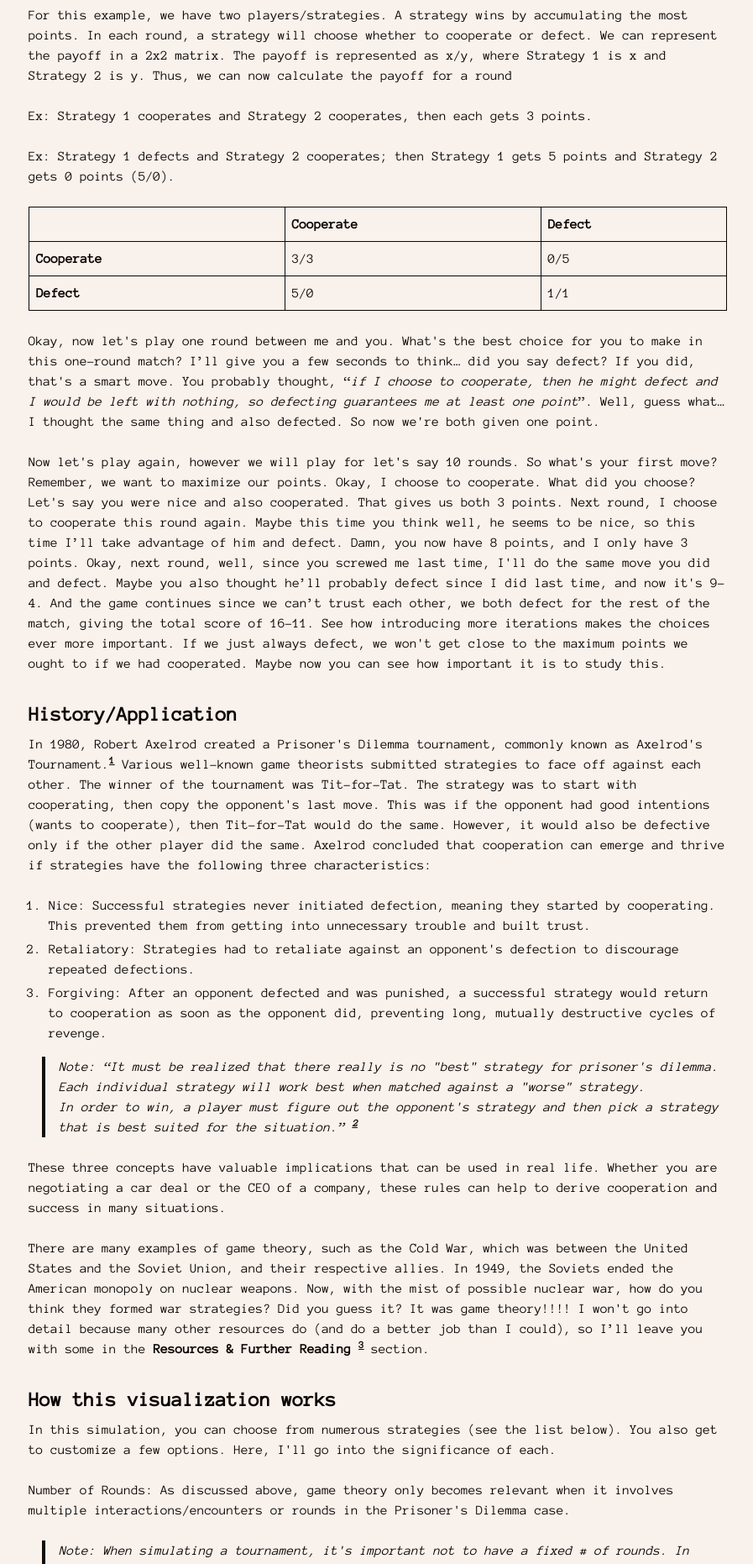
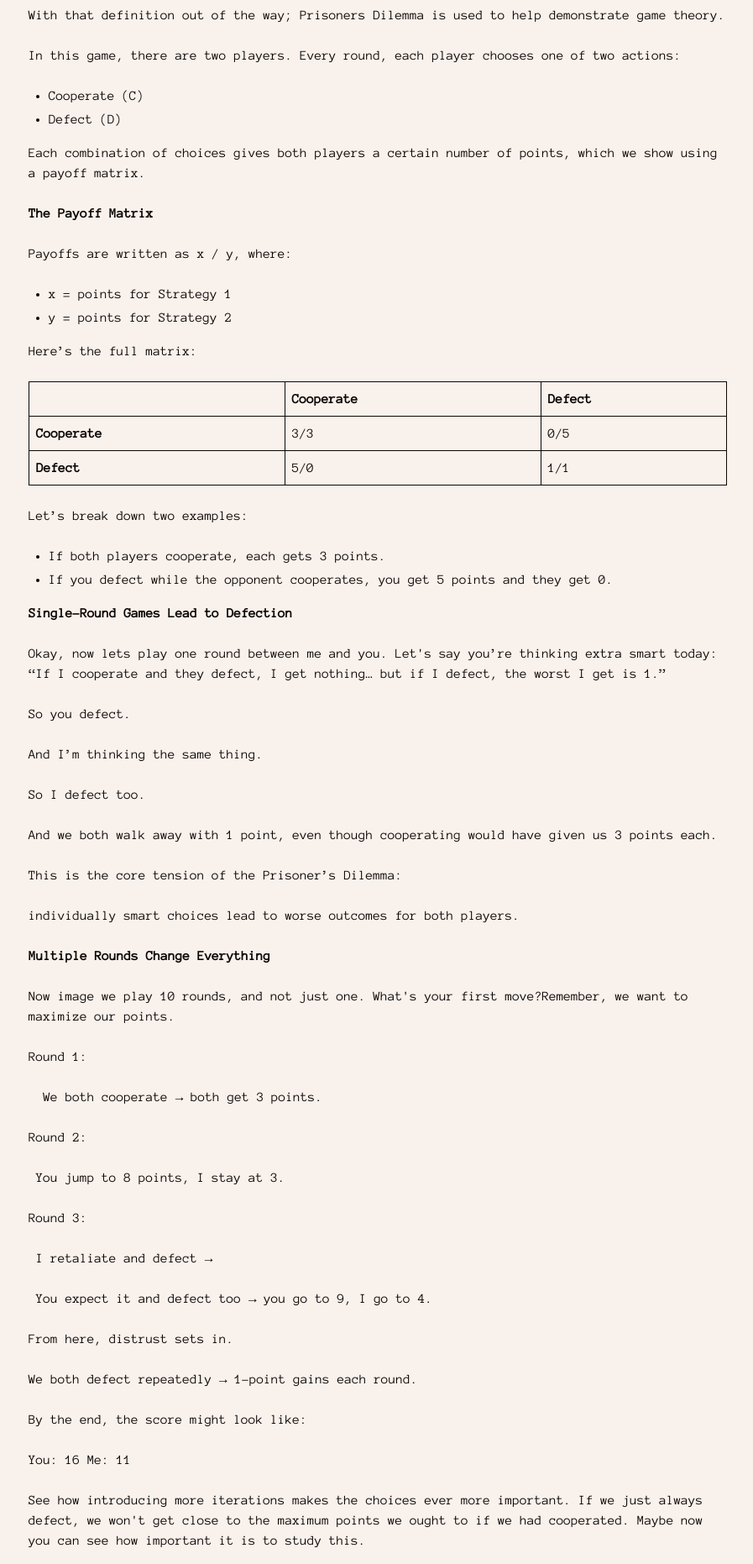
Before and after one commit to LukeBatten17/prisoners-dilemma-viz, a React (Vite) app: page /about in a window 1280 px wide. Shown: the part 400-2262 px from the top of the page at 84% size, without its empty margins (190-1087 px from the left). Built offline with nearby package versions, Linux system fonts and the light colour scheme.

Commit message:
Changes copy

```diff
--- a/src/content/about.md
+++ b/src/content/about.md
@@ -4,22 +4,85 @@ An interactive demonstration of Prisoner's Dilemma. Test strategies against each
 
 ## **What is the Prisoner’s Dilemma?**
 
-Prisoner's Dilemma is a classic example used in Game Theory. What is Game Theory? Game theory is the study of strategic decision-making in situations where the outcome depends on the choices of all participants. In simple terms, it's a way to analyze situations with multiple "players" who must make a choice, like a game of chess or two companies competing on price, where one person's action affects the outcome for everyone.
+Prisoners Dilemma is a classic example used in Game Theory. What is Game Theory you might ask. Game theory is the study of strategic decision-making in situations where the outcome depends on the choices of all participants. In simple terms, it’s about understanding what choice is best when someone else’s choice affects your result, like a game of chess or two companies competing on price.
 
-For this example, we have two players/strategies. A strategy wins by accumulating the most points. In each round, a strategy will choose whether to cooperate or defect. We can represent the payoff in a 2x2 matrix. The payoff is represented as x/y, where Strategy 1 is x and Strategy 2 is y. Thus, we can now calculate the payoff for a round
+With that definition out of the way; Prisoners Dilemma is used to help demonstrate game theory.
 
-Ex: Strategy 1 cooperates and Strategy 2 cooperates, then each gets 3 points.
+In this game, there are two players. Every round, each player chooses one of two actions:
 
-Ex: Strategy 1 defects and Strategy 2 cooperates; then Strategy 1 gets 5 points and Strategy 2 gets 0 points (5/0).
+- Cooperate (C)
+- Defect (D)
+
+Each combination of choices gives both players a certain number of points, which we show using a payoff matrix.
+
+**The Payoff Matrix**
+
+Payoffs are written as x / y, where:
+
+- x = points for Strategy 1
+- y = points for Strategy 2
+
+Here’s the full matrix:
 
 |               | Cooperate | Defect |
 | :------------ | :-------- | :----- |
 | **Cooperate** | 3/3       | 0/5    |
 | **Defect**    | 5/0       | 1/1    |
 
-Okay, now let's play one round between me and you. What's the best choice for you to make in this one-round match? I’ll give you a few seconds to think… did you say defect? If you did, that's a smart move. You probably thought, “_if I choose to cooperate, then he might defect and I would be left with nothing, so defecting guarantees me at least one point_”. Well, guess what… I thought the same thing and also defected. So now we're both given one point.
+Let’s break down two examples:
 
-Now let's play again, however we will play for let's say 10 rounds. So what's your first move? Remember, we want to maximize our points. Okay, I choose to cooperate. What did you choose? Let's say you were nice and also cooperated. That gives us both 3 points. Next round, I choose to cooperate this round again. Maybe this time you think well, he seems to be nice, so this time I’ll take advantage of him and defect. Damn, you now have 8 points, and I only have 3 points. Okay, next round, well, since you screwed me last time, I'll do the same move you did and defect. Maybe you also thought he’ll probably defect since I did last time, and now it's 9-4. And the game continues since we can’t trust each other, we both defect for the rest of the match, giving the total score of 16-11. See how introducing more iterations makes the choices ever more important. If we just always defect, we won't get close to the maximum points we ought to if we had cooperated. Maybe now you can see how important it is to study this.
+- If both players cooperate, each gets 3 points.
+- If you defect while the opponent cooperates, you get 5 points and they get 0.
+
+**Single-Round Games Lead to Defection**
+
+Okay, now lets play one round between me and you.
+Let's say you’re thinking extra smart today:
+“If I cooperate and they defect, I get nothing… but if I defect, the worst I get is 1.”
+
+So you defect.
+
+And I’m thinking the same thing.
+
+So I defect too.
+
+And we both walk away with 1 point, even though cooperating would have given us 3 points each.
+
+This is the core tension of the Prisoner’s Dilemma:
+
+individually smart choices lead to worse outcomes for both players.
+
+**Multiple Rounds Change Everything**
+
+Now image we play 10 rounds, and not just one. What's your first move?Remember, we want to maximize our points.
+
+Round 1:
+
+&nbsp; We both cooperate → both get 3 points.
+
+Round 2:
+
+&nbsp;You jump to 8 points, I stay at 3.
+
+Round 3:
+
+&nbsp;I retaliate and defect →
+
+&nbsp;You expect it and defect too → you go to 9, I go to 4.
+
+From here, distrust sets in.
+
+We both defect repeatedly → 1-point gains each round.
+
+By the end, the score might look like:
+
+You: 16 Me: 11
+
+See how introducing more iterations makes the choices ever more important. If we just always defect, we won't get close to the maximum points we ought to if we had cooperated. Maybe now you can see how important it is to study this.
+
+- Short-term greed can break long-term cooperation.
+- Always defecting never earns the maximum possible points.
+- Multiple rounds create opportunities for trust, retaliation, forgiveness, and strategy.
 
 ## **History/Application**
 
--- a/src/index.css
+++ b/src/index.css
@@ -112,7 +112,7 @@
   }
 
   .markdown li {
-    @apply mb-1;
+    @apply mb-1 list-disc;
   }
 
   .markdown .footnotes::before {
```
